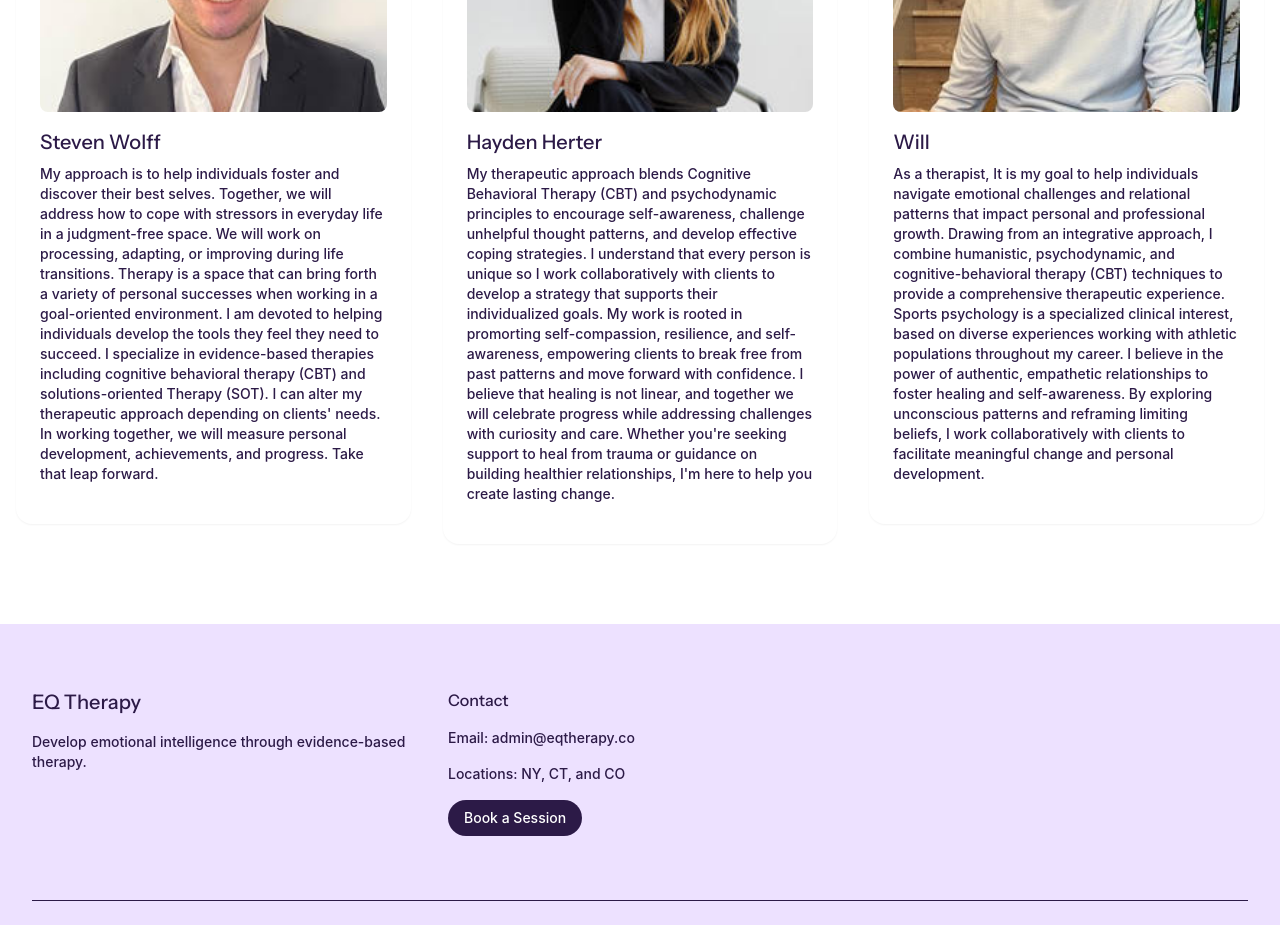
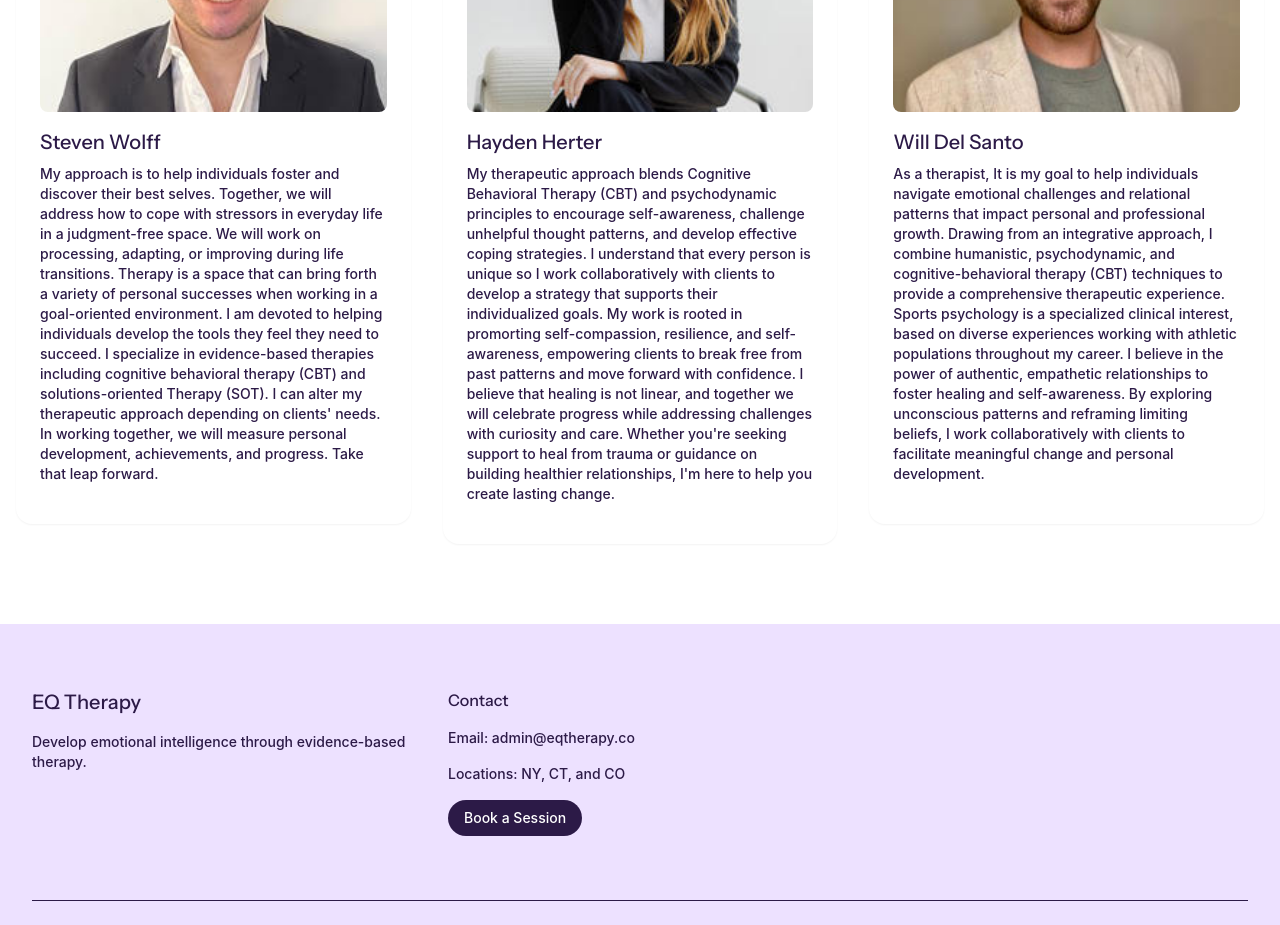
Before and after one commit to daivikk/eq-therapy, a Next.js app: page /book in a window 1280 px wide. Shown: the part 1180-2105 px from the top of the page. Built offline with nearby package versions, Linux system fonts and the light colour scheme.

Commit message:
updated mark pic and titles

```diff
--- a/src/app/book/page.jsx
+++ b/src/app/book/page.jsx
@@ -130,9 +130,41 @@ const therapists = [
       friday: ['11:00 AM', '12:00 PM', '1:00 PM', '2:00 PM', '3:00 PM', '4:00 PM', '5:00 PM', '6:00 PM', '7:00 PM']
     }
   },
+  // {
+  //   id: 'megan-burton',
+  //   name: 'Megan Burton',
+  //   image: meganImage,
+  //   bio: "I am passionate about helping clients develop emotional intelligence and achieve their personal and professional goals. With a background in both clinical psychology and business, I bring a unique perspective to therapy that combines evidence-based practices with practical strategies for success. My approach is collaborative and tailored to each client's needs, focusing on developing self-awareness, managing emotions effectively, and building meaningful relationships. I specialize in working with high-performing professionals who are looking to enhance their emotional intelligence and achieve their full potential. Please note that I will be available starting from August 2025.",
+  //   // specialties: ['Emotional Intelligence', 'Professional Development', 'Anxiety Management', 'Leadership Coaching'],
+  //   rate: 'Insurance Accepted',
+  //   availableFrom: 'May 2025',
+  //   availability: {
+  //     monday: ['9:00 AM', '10:00 AM', '11:00 AM', '2:00 PM', '3:00 PM'],
+  //     tuesday: ['9:00 AM', '10:00 AM', '11:00 AM', '2:00 PM', '3:00 PM'],
+  //     wednesday: ['9:00 AM', '10:00 AM', '11:00 AM', '2:00 PM', '3:00 PM'],
+  //     thursday: ['9:00 AM', '10:00 AM', '11:00 AM', '2:00 PM', '3:00 PM'],
+  //     friday: ['9:00 AM', '10:00 AM', '11:00 AM', '2:00 PM', '3:00 PM']
+  //   }
+  // },
+  {
+    id: 'eric-gutgarts',
+    name: 'Dr. Eric Gutgarts',
+    image: ericImage,
+    bio: "Therapy is an opportunity for you to raise awareness about yourself, your relationship with others, and your view of the world. When we begin working together, you can start changing circumstances that are in your control, and find ways to focus less on factors that are out of your control. To me, therapy is a safe space to be vulnerable and intentional with what you hope to accomplish. Using CBT as a framework, we will explore coping methods that can help you improve interpersonal relationships, reduce symptoms of anxiety or depression, challenge intrusive thoughts, increase self-determination, adopt a growth mindset, and commit to structured goals. I remain flexible with therapeutic approaches to meet clients' individual needs.",
+    // specialties: ['Cognitive Behavioral Therapy', 'Sports Psychology', 'Solution-Focused Therapy'],
+    rate: '$499 per session',
+    availabilityNote: 'Availability is limited for my caseload',
+    availability: {
+      monday: ['10:00 AM', '11:00 AM', '2:00 PM', '3:00 PM'],
+      tuesday: ['1:00 PM', '2:00 PM', '3:00 PM'],
+      wednesday: ['9:00 AM', '10:00 AM', '11:00 AM'],
+      thursday: ['2:00 PM', '3:00 PM', '4:00 PM'],
+      friday: ['1:00 PM', '2:00 PM', '3:00 PM']
+    }
+  },
   {
     id: 'will',
-    name: 'Will',
+    name: 'Will Del Santo',
     image: willImage,
     bio: "As a therapist, It is my goal to help individuals navigate emotional challenges and relational patterns that impact personal and professional growth. Drawing from an integrative approach, I combine humanistic, psychodynamic, and cognitive-behavioral therapy (CBT) techniques to provide a comprehensive therapeutic experience. Sports psychology is a specialized clinical interest, based on diverse experiences working with athletic populations throughout my career. I believe in the power of authentic, empathetic relationships to foster healing and self-awareness. By exploring unconscious patterns and reframing limiting beliefs, I work collaboratively with clients to facilitate meaningful change and personal development.",
     // specialties: ['Integrative Therapy', 'Sports Psychology', 'CBT', 'Psychodynamic'],
--- a/src/app/page.jsx
+++ b/src/app/page.jsx
@@ -135,7 +135,7 @@ export default function Home() {
             >
               <Image
                 src={willImage}
-                alt="Will - EQ Therapy"
+                alt="Will Del Santo - EQ Therapy"
                 fill
                 className="object-cover object-[center_10%]"
                 priority
@@ -145,7 +145,7 @@ export default function Home() {
                   href="/therapists/will"
                   className="px-4 py-2 rounded-full bg-white/90 backdrop-blur-sm font-medium text-[#2C1A47] hover:bg-white transition-colors text-sm shadow-sm flex items-center gap-2"
                 >
-                  Start Therapy with Will
+                  Start Therapy with Will Del Santo
                   <svg xmlns="http://www.w3.org/2000/svg" width="16" height="16" viewBox="0 0 24 24"><path fill="currentColor" d="M17.92 11.62a1 1 0 0 0-.21-.33l-5-5a1 1 0 0 0-1.42 1.42l3.3 3.29H7a1 1 0 0 0 0 2h7.59l-3.3 3.29a1 1 0 0 0 0 1.42a1 1 0 0 0 1.42 0l5-5a1 1 0 0 0 .21-.33a1 1 0 0 0 0-.76"/></svg>
                 </Link>
               </div>
@@ -193,7 +193,7 @@ export default function Home() {
                   href="/therapists/eric-gutgarts"
                   className="px-4 py-2 rounded-full bg-white/90 backdrop-blur-sm font-medium text-[#2C1A47] hover:bg-white transition-colors text-sm shadow-sm flex items-center gap-2"
                 >
-                  Start Therapy with Eric
+                  Start Therapy with Dr. Gutgarts
                   <svg xmlns="http://www.w3.org/2000/svg" width="16" height="16" viewBox="0 0 24 24"><path fill="currentColor" d="M17.92 11.62a1 1 0 0 0-.21-.33l-5-5a1 1 0 0 0-1.42 1.42l3.3 3.29H7a1 1 0 0 0 0 2h7.59l-3.3 3.29a1 1 0 0 0 0 1.42a1 1 0 0 0 1.42 0l5-5a1 1 0 0 0 .21-.33a1 1 0 0 0 0-.76"/></svg>
                 </Link>
               </div>
@@ -204,7 +204,7 @@ export default function Home() {
               viewport={{ once: true }}
               transition={{ duration: 0.6, delay: 0.2 }}
             >
-              <h3 className="text-2xl font-['Instrument Sans'] text-[#2C1A47] mb-4">Dr. Eric Gutgarts</h3>
+              <h3 className="text-2xl font-['Instrument Sans'] text-[#2C1A47] mb-4">Dr. Eric Gutgarts, LMHC, LPC, Ed.D.</h3>
               <p className="text-[#2C1A47]">
                 Dr. Eric Gutgarts received his master's degree in mental health counseling from NYU and his doctorate in entrepreneurial leadership from Johns Hopkins University. Dr. Gutgarts is an Adjunct Professor in the graduate mental health counseling program at the NYU Steinhardt School of Culture, Education, and Human Development and has been an Extended Learning Mentor at the Johns Hopkins University School of Education for several years. In this role, he mentors over a dozen graduate students each year who are earning their master's degree in education with a focus on International Teaching, Entrepreneurship in Education, and Global Leadership. Dr Gutgarts' dissertation focused on the mental health experience of intercollegiate athletes. He uses a cognitive-behavioral orientation with solution-focused and psychodynamic approaches to meet clients' needs. Dr. Gutgarts works with college students, industry professionals, athletes, and entrepreneurs. As the Co-Founder of EQ Therapy, Dr. Gutgarts is passionate about supporting as many high-performing individuals and couples who want to develop more emotional intelligence through an evidence-based treatment modality.
               </p>
@@ -249,7 +249,7 @@ export default function Home() {
                   href="/therapists/mark-louie"
                   className="px-4 py-2 rounded-full bg-white/90 backdrop-blur-sm font-medium text-[#2C1A47] hover:bg-white transition-colors text-sm shadow-sm flex items-center gap-2"
                 >
-                  Start Therapy with Mark
+                  Start Therapy with Dr. Louie
                   <svg xmlns="http://www.w3.org/2000/svg" width="16" height="16" viewBox="0 0 24 24"><path fill="currentColor" d="M17.92 11.62a1 1 0 0 0-.21-.33l-5-5a1 1 0 0 0-1.42 1.42l3.3 3.29H7a1 1 0 0 0 0 2h7.59l-3.3 3.29a1 1 0 0 0 0 1.42a1 1 0 0 0 1.42 0l5-5a1 1 0 0 0 .21-.33a1 1 0 0 0 0-.76"/></svg>
                 </Link>
               </div>
@@ -390,7 +390,7 @@ export default function Home() {
                 profileLink: '/therapists/steven-wolff'
               },
               {
-                name: 'Will',
+                name: 'Will Del Santo',
                 image: willImage,
                 role: 'Graduate Program: Counseling for Mental Health and Wellness at NYU Steinhardt School of Culture, Education, and Human Development',
                 // specialties: ['Integrative Therapy', 'Sports Psychology', 'CBT', 'Psychodynamic'],
@@ -418,7 +418,7 @@ export default function Home() {
                       src={member.image}
                       alt={member.name}
                       fill
-                      className={`object-cover ${member.name === 'Will' ? 'object-[center_10%]' : member.name === 'Gianella Lombardi' ? 'object-[center_20%]' : member.name === 'Jordan White' ? 'object-[center_1%]' : member.name === 'Hayden Herter' ? 'object-[center_30%]' : member.name === 'Steven Wolff' ? 'object-[center_25%]' : member.name === 'Elizabeth Zeck' ? 'object-[center_15%]' : member.name === 'Megan Burton' ? 'object-[center_10%]' : 'object-center'}`}
+                      className={`object-cover ${member.name === 'Will Del Santo' ? 'object-[center_10%]' : member.name === 'Gianella Lombardi' ? 'object-[center_20%]' : member.name === 'Jordan White' ? 'object-[center_1%]' : member.name === 'Hayden Herter' ? 'object-[center_30%]' : member.name === 'Steven Wolff' ? 'object-[center_25%]' : member.name === 'Elizabeth Zeck' ? 'object-[center_15%]' : member.name === 'Megan Burton' ? 'object-[center_10%]' : 'object-center'}`}
                     />
                   </div>
                   <h3 className="text-xl font-['Instrument Sans'] text-[#2C1A47] mb-2">{member.name}</h3>
--- a/src/app/therapists/[id]/page.jsx
+++ b/src/app/therapists/[id]/page.jsx
@@ -104,7 +104,7 @@ const therapists = [
     id: 'steven-wolff',
     name: 'Steven Wolff',
     image: stevenImage,
-    bio: "My approach is to help individuals foster and discover their best selves. Together, we will address how to cope with stressors in everyday life in a judgment-free space. We will work on processing, adapting, or improving during life transitions. Therapy is a space that can bring forth a variety of personal successes when working in a goal-oriented environment. I am devoted to helping individuals develop the tools they feel they need to succeed. I specialize in evidence-based therapies including cognitive behavioral therapy (CBT) and solutions-oriented Therapy (SOT). I can alter my therapeutic approach depending on clients’ needs. In working together, we will measure personal development, achievements, and progress. Take that leap forward.",
+    bio: "My approach is to help individuals foster and discover their best selves. Together, we will address how to cope with stressors in everyday life in a judgment-free space. We will work on processing, adapting, or improving during life transitions. Therapy is a space that can bring forth a variety of personal successes when working in a goal-oriented environment. I am devoted to helping individuals develop the tools they feel they need to succeed. I specialize in evidence-based therapies including cognitive behavioral therapy (CBT) and solutions-oriented Therapy (SOT). I can alter my therapeutic approach depending on clients' needs. In working together, we will measure personal development, achievements, and progress. Take that leap forward.",
     // specialties: ['CBT', 'Solutions-Oriented Therapy', 'Life Transitions', 'Personal Development'],
     rate: 'Insurance Rate: $100',
     // availableFrom: 'May 2025',
@@ -119,7 +119,7 @@ const therapists = [
     id: 'hayden-herter',
     name: 'Hayden Herter',
     image: haydenImage,
-    bio: "My therapeutic approach blends Cognitive Behavioral Therapy (CBT) and psychodynamic principles to encourage self-awareness, challenge unhelpful thought patterns, and develop effective coping strategies. I understand that every person is unique so I work collaboratively with clients to develop a strategy that supports their individualized goals. My work is rooted in promoting self-compassion, resilience, and self-awareness, empowering clients to break free from past patterns and move forward with confidence. I believe that healing is not linear, and together we will celebrate progress while addressing challenges with curiosity and care. Whether you’re seeking support to heal from trauma or guidance on building healthier relationships, I'm here to help you create lasting change.",
+    bio: "My therapeutic approach blends Cognitive Behavioral Therapy (CBT) and psychodynamic principles to encourage self-awareness, challenge unhelpful thought patterns, and develop effective coping strategies. I understand that every person is unique so I work collaboratively with clients to develop a strategy that supports their individualized goals. My work is rooted in promoting self-compassion, resilience, and self-awareness, empowering clients to break free from past patterns and move forward with confidence. I believe that healing is not linear, and together we will celebrate progress while addressing challenges with curiosity and care. Whether you're seeking support to heal from trauma or guidance on building healthier relationships, I'm here to help you create lasting change.",
     // specialties: ['CBT', 'Psychodynamic', 'Trauma Healing', 'Self-Compassion'],
     rate: 'Insurance Rate: $100',
     // availableFrom: 'May 2025',
@@ -181,7 +181,7 @@ const therapists = [
   },
   {
     id: 'will',
-    name: 'Will',
+    name: 'Will Del Santo',
     image: willImage,
     bio: "As a therapist, It is my goal to help individuals navigate emotional challenges and relational patterns that impact personal and professional growth. Drawing from an integrative approach, I combine humanistic, psychodynamic, and cognitive-behavioral therapy (CBT) techniques to provide a comprehensive therapeutic experience. Sports psychology is a specialized clinical interest, based on diverse experiences working with athletic populations throughout my career. I believe in the power of authentic, empathetic relationships to foster healing and self-awareness. By exploring unconscious patterns and reframing limiting beliefs, I work collaboratively with clients to facilitate meaningful change and personal development.",
     // specialties: ['Integrative Therapy', 'Sports Psychology', 'CBT', 'Psychodynamic'],
```
Also changed, not shown: src/app/images/will.jpg.
